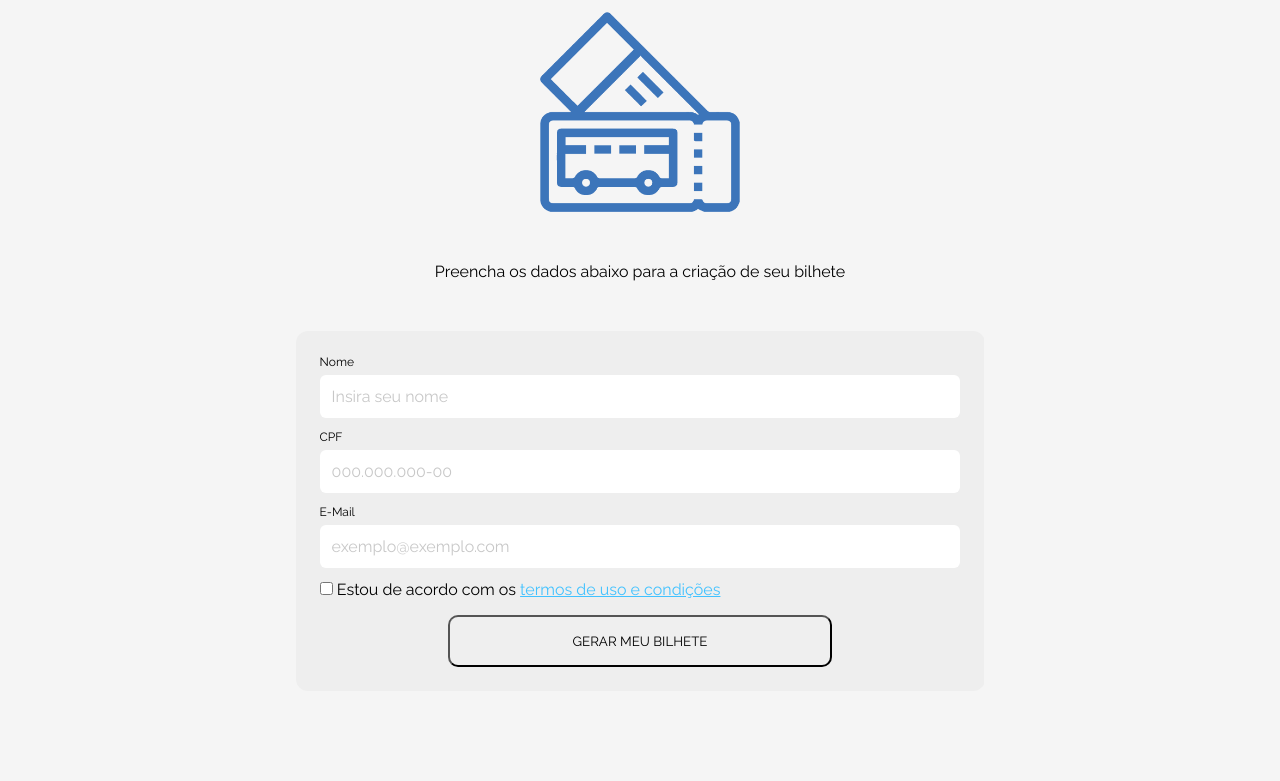
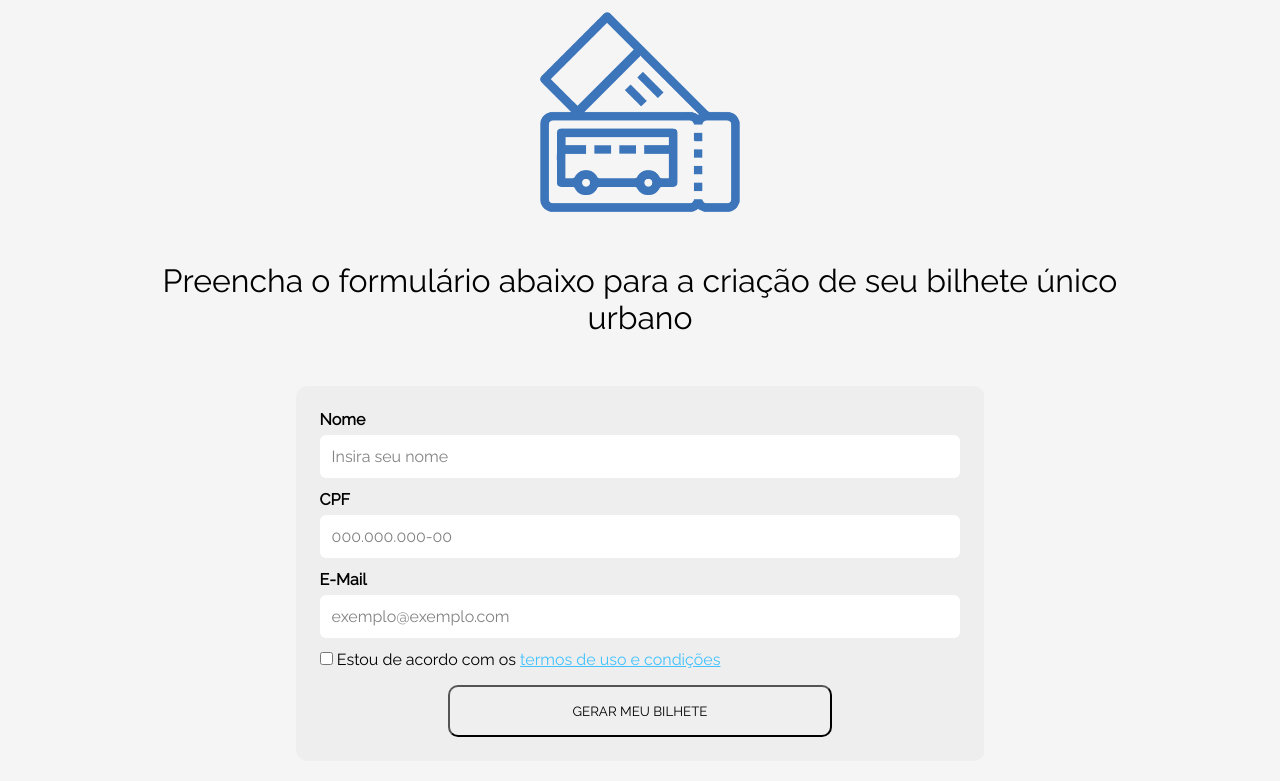
Before and after one commit to jorgelisboa/ticket_generetor, a plain HTML site: page index.html in a window 1280 px wide. Shown: the part 103-884 px from the top of the page. Before the commit the page ends 814 px from the top, so only its background shows below. Drawn offline with Linux system fonts and the light colour scheme.

Commit message:
Form config and css adjustments

```diff
--- a/index.html
+++ b/index.html
@@ -17,7 +17,7 @@
           <img src="./images/logo-bus-puc.png" alt="logo empresa" class="logo">
         </picture>
       </a>
-      <ul class="flex-center">
+      <!-- <ul class="flex-center">
         <li>(00) 0000-0000</li>
         <li>
           <a class="tg-btn flex-center" href="/pages/about.html">Sobre</a>
@@ -25,7 +25,7 @@
         <li>
           <a class="tg-btn flex-center" href="/pages/login.html">Login</a>
         </li>
-      </ul>
+      </ul> Not for now, we'll use a responsive design in our next sprint-->
     </div>
   </nav>
 
@@ -34,28 +34,33 @@
       <picture class="flex-center">
         <img src="./images/ticket-icon.png" alt="icone de ticket" class="ticket-icon">
       </picture>
-      <span>Preencha os dados abaixo para a criação de seu bilhete</span>
+      <span class="form-instructions">
+        Preencha o formulário abaixo para a criação de seu bilhete único urbano
+      </span>
 
       <!-- Formulario/ -->
-      <form class="ticket-generation-form">
+      <form class="ticket-generation-form" enctype="multipart/form-data" method="post">
         <label class="input-label" for="nome">Nome</label>
         <input class="input-field" type="text" placeholder="Insira seu nome" name="" id="nome">
         <label class="input-label" for="cpf">CPF</label>
         <input class="input-field" type="text" placeholder="000.000.000-00" id="cpf">
         <label class="input-label" for="email">E-Mail</label>
         <input class="input-field" type="email" placeholder="exemplo@exemplo.com" name="" id="email">
+        <!-- Checkbox -->
         <div>
           <input type="checkbox">
           <span>
             Estou de acordo com os <a href="">termos de uso e condições</a>
           </span>
         </div>
+        <!-- Button -->
         <button class="generation-button">
           GERAR MEU BILHETE
         </button>
       </form>
     </div>
   </main>
+
   <script src="./script.js"></script>
 </body>
 
--- a/style.css
+++ b/style.css
@@ -56,6 +56,10 @@ main .container {
   gap: 50px;
 }
 
+.form-instructions {
+  font-size: xx-large;
+  text-align: center;
+}
 .ticket-generation-form {
   backdrop-filter: brightness(97%);
   display: flex;
@@ -75,7 +79,7 @@ main .container {
 }
 
 .input-field::placeholder {
-  opacity: 0.4;
+  opacity: 0.9;
 }
 
 .input-field:focus-visible {
@@ -83,7 +87,8 @@ main .container {
 }
 
 .input-label {
-  font-size: 12px;
+  font-size: 16px;
+  font-weight: bold;
 }
 
 .generation-button {
@@ -92,10 +97,11 @@ main .container {
   margin: 16px auto 0 auto;
   border-radius: 10px;
   cursor: pointer;
-  transition: background-color 0.3s ease-in-out;
+  transition: background-color color 0.3s ease-in-out;
 }
 
 .generation-button:hover {
+  color: var(--cor-light);
   background-color: var(--cor-secundaria);
 }
 
```
